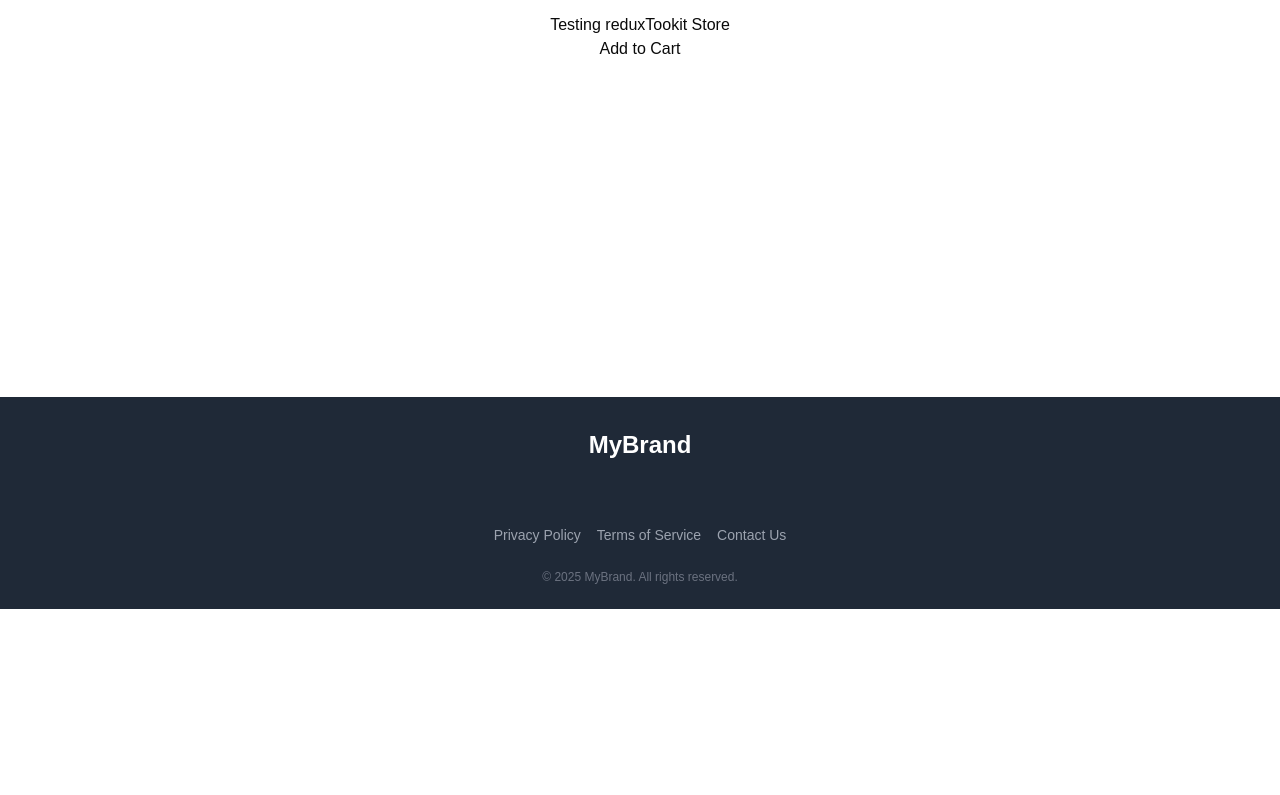
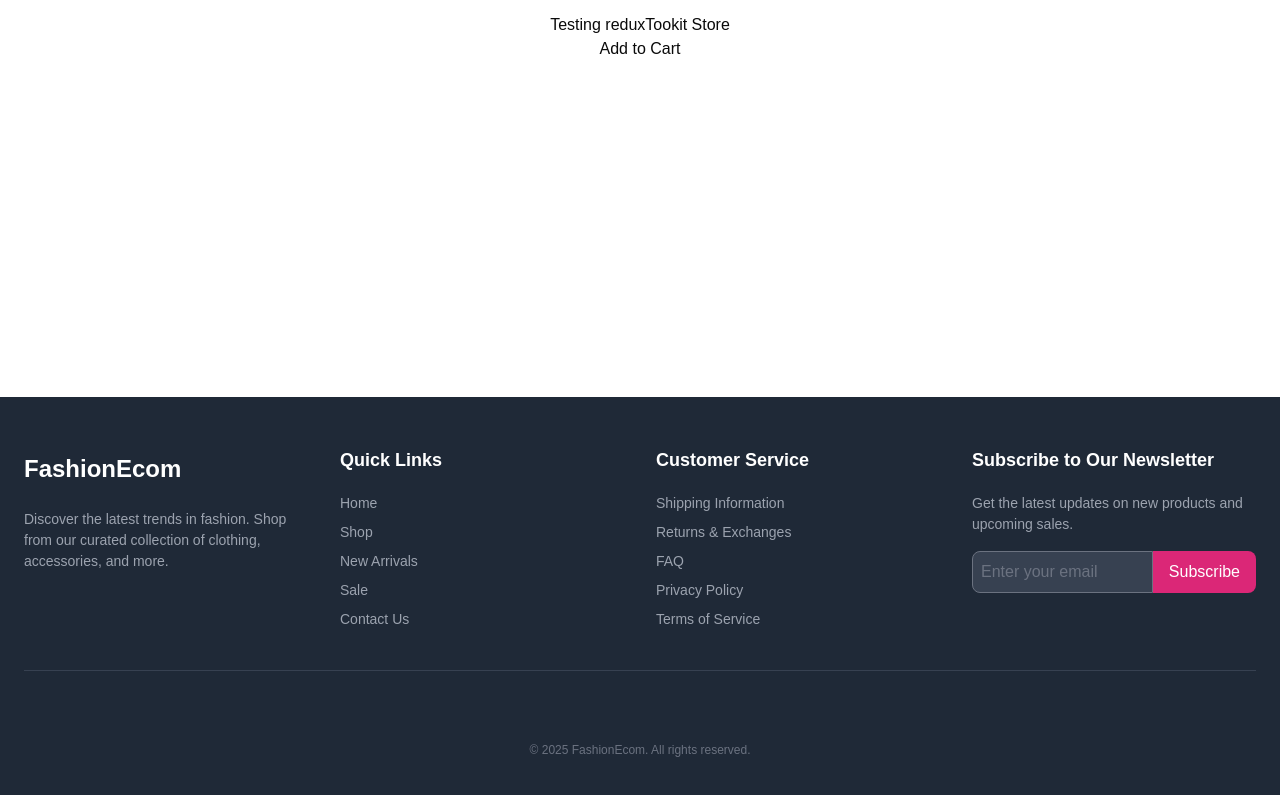
Before and after one commit to NoorNazar123/eCcommerce_web, a Next.js app: page / in a window 1280 px wide. Shown: the part 475-1270 px from the top of the page. Before the commit the page ends 1084 px from the top, so only its background shows below. Built offline with nearby package versions, Linux system fonts and the light colour scheme; no server answers.

Commit message:
style - Footer

```diff
--- a/src/components/Footer.tsx
+++ b/src/components/Footer.tsx
@@ -2,14 +2,108 @@ import React from 'react';
 
 const Footer = () => {
   return (
-    <footer className="bg-gray-800 text-white py-6">
-      <div className="container mx-auto px-6 text-center">
-        {/* Logo or Brand Name */}
-        <div className="mb-4">
-          <h1 className="text-2xl font-bold">MyBrand</h1>
+    <footer className="bg-gray-800 text-white py-12">
+      <div className="container mx-auto px-6">
+        <div className="grid grid-cols-1 md:grid-cols-4 gap-8">
+          {/* Brand Info */}
+          <div className="mb-8 md:mb-0">
+            <h1 className="text-2xl font-bold mb-4">FashionEcom</h1>
+            <p className="text-sm text-gray-400">
+              Discover the latest trends in fashion. Shop from our curated
+              collection of clothing, accessories, and more.
+            </p>
+          </div>
+
+          {/* Quick Links */}
+          <div className="mb-8 md:mb-0">
+            <h2 className="text-lg font-semibold mb-4">Quick Links</h2>
+            <ul className="text-sm text-gray-400">
+              <li className="mb-2">
+                <a href="#" className="hover:text-white">
+                  Home
+                </a>
+              </li>
+              <li className="mb-2">
+                <a href="#" className="hover:text-white">
+                  Shop
+                </a>
+              </li>
+              <li className="mb-2">
+                <a href="#" className="hover:text-white">
+                  New Arrivals
+                </a>
+              </li>
+              <li className="mb-2">
+                <a href="#" className="hover:text-white">
+                  Sale
+                </a>
+              </li>
+              <li className="mb-2">
+                <a href="#" className="hover:text-white">
+                  Contact Us
+                </a>
+              </li>
+            </ul>
+          </div>
+
+          {/* Customer Service */}
+          <div className="mb-8 md:mb-0">
+            <h2 className="text-lg font-semibold mb-4">Customer Service</h2>
+            <ul className="text-sm text-gray-400">
+              <li className="mb-2">
+                <a href="#" className="hover:text-white">
+                  Shipping Information
+                </a>
+              </li>
+              <li className="mb-2">
+                <a href="#" className="hover:text-white">
+                  Returns & Exchanges
+                </a>
+              </li>
+              <li className="mb-2">
+                <a href="#" className="hover:text-white">
+                  FAQ
+                </a>
+              </li>
+              <li className="mb-2">
+                <a href="#" className="hover:text-white">
+                  Privacy Policy
+                </a>
+              </li>
+              <li className="mb-2">
+                <a href="#" className="hover:text-white">
+                  Terms of Service
+                </a>
+              </li>
+            </ul>
+          </div>
+
+          {/* Newsletter */}
+          <div>
+            <h2 className="text-lg font-semibold mb-4">
+              Subscribe to Our Newsletter
+            </h2>
+            <p className="text-sm text-gray-400 mb-4">
+              Get the latest updates on new products and upcoming sales.
+            </p>
+            <form className="flex">
+              <input
+                type="email"
+                placeholder="Enter your email"
+                className="bg-gray-700 text-white rounded-l-lg p-2 focus:outline-none w-full"
+              />
+              <button
+                type="submit"
+                className="bg-pink-600 text-white rounded-r-lg px-4 py-2 hover:bg-pink-700 transition duration-300"
+              >
+                Subscribe
+              </button>
+            </form>
+          </div>
         </div>
 
         {/* Social Media Icons */}
+        <div className="border-t border-gray-700 mt-8 pt-8 text-center">
           <div className="mb-4">
             <a href="#" className="mx-2 text-gray-400 hover:text-white">
               <i className="fab fa-facebook-f"></i>
@@ -23,24 +117,15 @@ const Footer = () => {
             <a href="#" className="mx-2 text-gray-400 hover:text-white">
               <i className="fab fa-linkedin-in"></i>
             </a>
-        </div>
-
-        {/* Footer Links */}
-        <div className="text-sm text-gray-400">
-          <a href="#" className="mx-2 hover:text-white">
-            Privacy Policy
-          </a>
-          <a href="#" className="mx-2 hover:text-white">
-            Terms of Service
-          </a>
-          <a href="#" className="mx-2 hover:text-white">
-            Contact Us
+            <a href="#" className="mx-2 text-gray-400 hover:text-white">
+              <i className="fab fa-pinterest"></i>
             </a>
           </div>
 
           {/* Copyright */}
-        <div className="mt-6 text-xs text-gray-500">
-          &copy; {new Date().getFullYear()} MyBrand. All rights reserved.
+          <div className="text-xs text-gray-500">
+            &copy; {new Date().getFullYear()} FashionEcom. All rights reserved.
+          </div>
         </div>
       </div>
     </footer>
```
Lines whose indentation alone changed are shown as unchanged.
